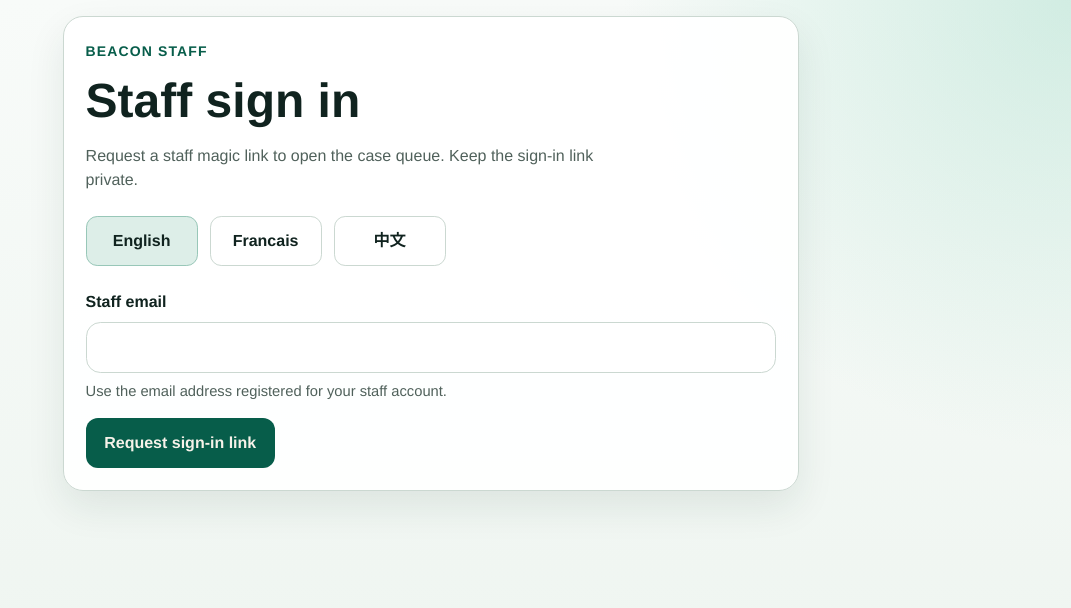
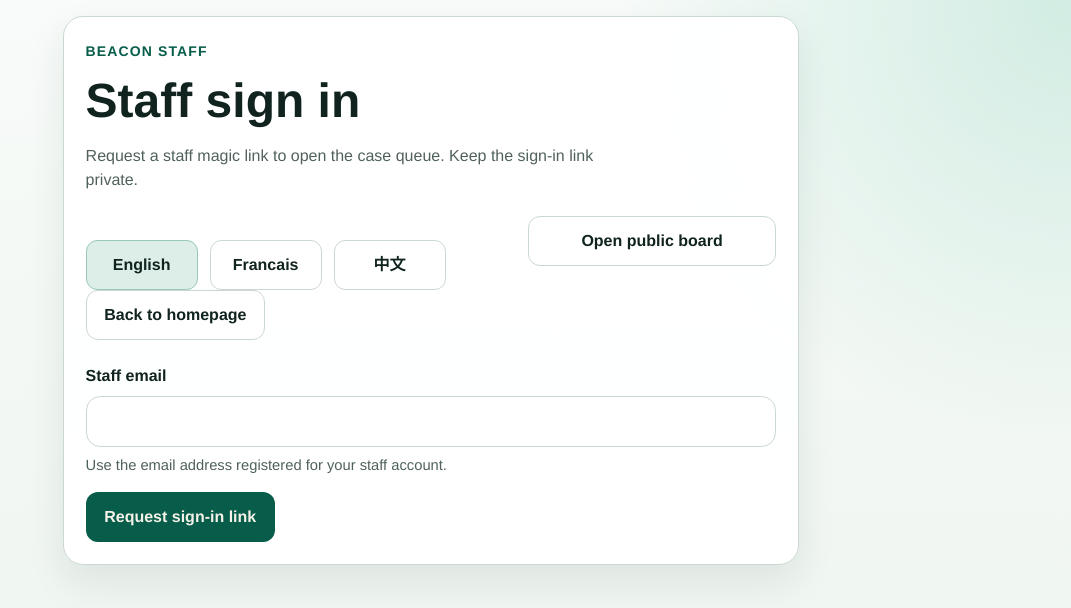
Before and after one commit to xchen34/reach, a Next.js app in the folder apps/web/: page /staff/login in a window 1280 px wide. Shown: the top 608 px of the page, without its empty margins (209-1280 px from the left). Built offline with nearby package versions, Linux system fonts and the light colour scheme; no server answers.

Commit message:
Improve staff navigation and locale switching

```diff
--- a/apps/web/app/globals.css
+++ b/apps/web/app/globals.css
@@ -844,6 +844,15 @@ textarea {
   gap: 0.75rem;
 }
 
+.staff-quick-links {
+  display: grid;
+  gap: 0.75rem;
+}
+
+.staff-public-board-link {
+  width: 100%;
+}
+
 .staff-section-header {
   display: grid;
   gap: 0.75rem;
@@ -997,6 +1006,15 @@ textarea {
     justify-items: end;
   }
 
+  .staff-quick-links {
+    grid-template-columns: repeat(2, minmax(0, auto));
+    align-items: start;
+  }
+
+  .staff-public-board-link {
+    width: auto;
+  }
+
   .staff-section-header {
     grid-template-columns: minmax(0, 1fr) auto;
     align-items: start;
--- a/apps/web/components/language-switcher.tsx
+++ b/apps/web/components/language-switcher.tsx
@@ -1,4 +1,7 @@
+"use client";
+
 import Link from "next/link";
+import { usePathname } from "next/navigation";
 import type { Locale } from "@/lib/i18n";
 
 const localeOptions: Array<{ locale: Locale; label: string }> = [
@@ -14,6 +17,8 @@ export function LanguageSwitcher({
   currentLocale: Locale;
   label: string;
 }) {
+  const pathname = usePathname();
+
   return (
     <ul className="language-list" aria-label={label}>
       {localeOptions.map((option) => (
@@ -21,7 +26,7 @@ export function LanguageSwitcher({
           <Link
             className="language-link"
             data-active={option.locale === currentLocale}
-            href={`/${option.locale}`}
+            href={buildLocaleHref(pathname, option.locale)}
             hrefLang={option.locale}
             locale={false}
           >
@@ -32,3 +37,24 @@ export function LanguageSwitcher({
     </ul>
   );
 }
+
+function buildLocaleHref(
+  pathname: string | null,
+  nextLocale: Locale,
+) {
+  const currentPath = pathname && pathname.length > 0 ? pathname : "/";
+  const parts = currentPath.split("/").filter(Boolean);
+
+  if (parts.length > 0 && isLocaleSegment(parts[0])) {
+    parts[0] = nextLocale;
+  } else {
+    parts.unshift(nextLocale);
+  }
+
+  const nextPath = `/${parts.join("/")}`;
+  return nextPath;
+}
+
+function isLocaleSegment(value: string): value is Locale {
+  return value === "en" || value === "fr" || value === "zh";
+}
--- a/apps/web/components/staff-login-form.tsx
+++ b/apps/web/components/staff-login-form.tsx
@@ -1,5 +1,6 @@
 "use client";
 
+import Link from "next/link";
 import { useState } from "react";
 import { ApiError, requestStaffMagicLink } from "@/lib/api";
 import type { Dictionary, Locale } from "@/lib/i18n";
@@ -9,7 +10,7 @@ import {
   clearStaffAccessToken,
   type StaffAuthReason,
 } from "@/lib/staff-session";
-import { LanguageSwitcher } from "@/components/language-switcher";
+import { StaffQuickLinks } from "@/components/staff-quick-links";
 
 type StaffLoginFormProps = {
   dictionary: Dictionary;
@@ -69,10 +70,17 @@ export function StaffLoginForm({ dictionary, locale, reason }: StaffLoginFormPro
         <h1 className="headline">{dictionary.staff.login.title}</h1>
         <p className="lede">{dictionary.staff.login.description}</p>
 
-        <LanguageSwitcher
+        <StaffQuickLinks
           currentLocale={locale}
-          label={dictionary.home.languagePicker}
+          languageLabel={dictionary.home.languagePicker}
+          publicBoardLabel={dictionary.home.boardCta}
         />
+
+        <div className="button-row">
+          <Link className="button-secondary" href={`/${locale}`}>
+            {dictionary.staff.login.backHome}
+          </Link>
+        </div>
 
         {reasonMessage ? (
           <p className="info-banner" role="status">
--- /dev/null
+++ b/apps/web/components/staff-quick-links.tsx
@@ -0,0 +1,26 @@
+"use client";
+
+import Link from "next/link";
+import { LanguageSwitcher } from "@/components/language-switcher";
+import type { Locale } from "@/lib/i18n";
+
+type StaffQuickLinksProps = {
+  currentLocale: Locale;
+  languageLabel: string;
+  publicBoardLabel: string;
+};
+
+export function StaffQuickLinks({
+  currentLocale,
+  languageLabel,
+  publicBoardLabel,
+}: StaffQuickLinksProps) {
+  return (
+    <div className="staff-quick-links">
+      <LanguageSwitcher currentLocale={currentLocale} label={languageLabel} />
+      <Link className="button-secondary staff-public-board-link" href={`/${currentLocale}/board`}>
+        {publicBoardLabel}
+      </Link>
+    </div>
+  );
+}
```
Also changed, not shown: apps/web/components/staff-case-detail-page.tsx (+6 -2 lines), apps/web/components/staff-case-list-page.tsx (+4 -3 lines), apps/web/components/staff-magic-link-verifier.tsx (+7 -0 lines).
